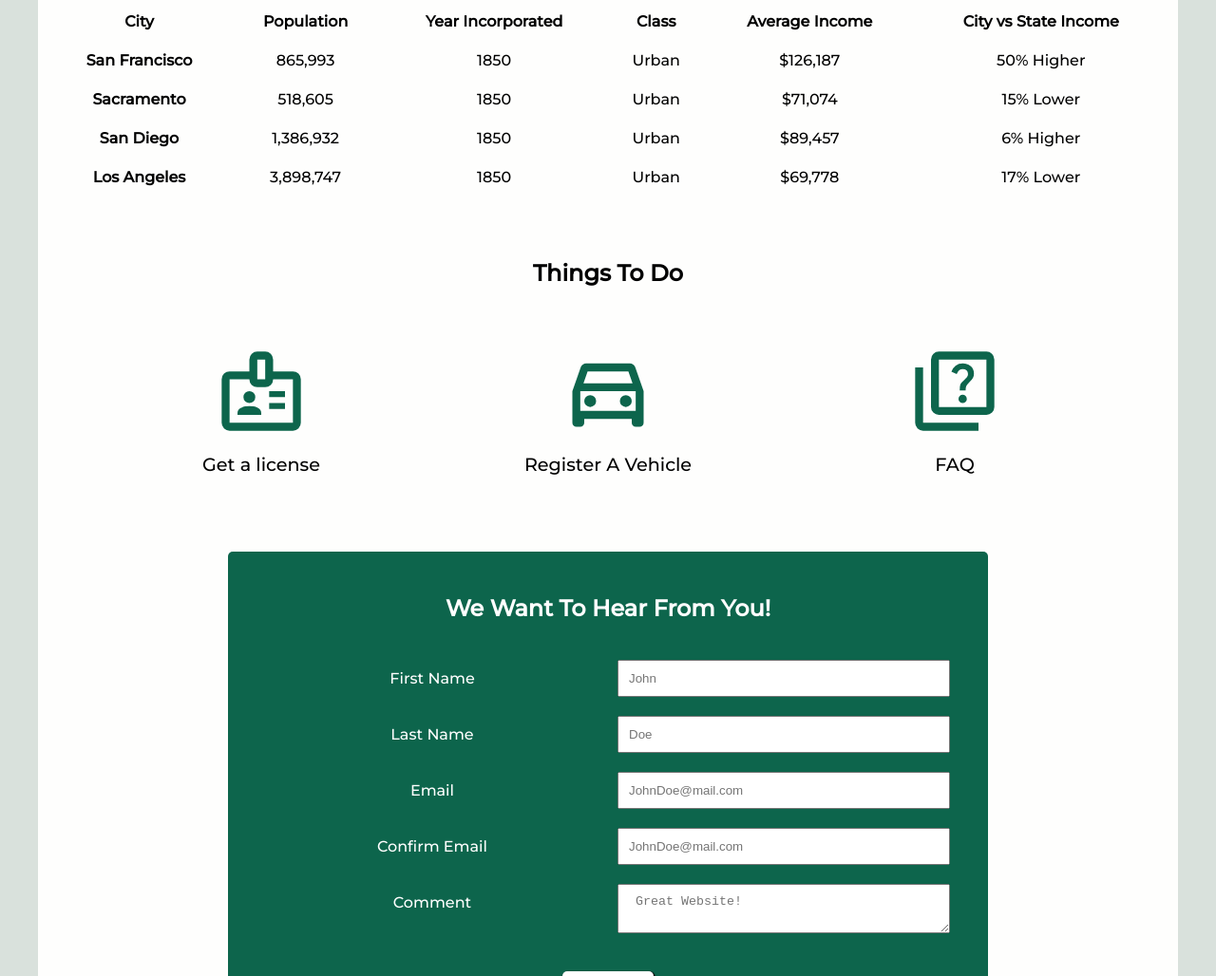
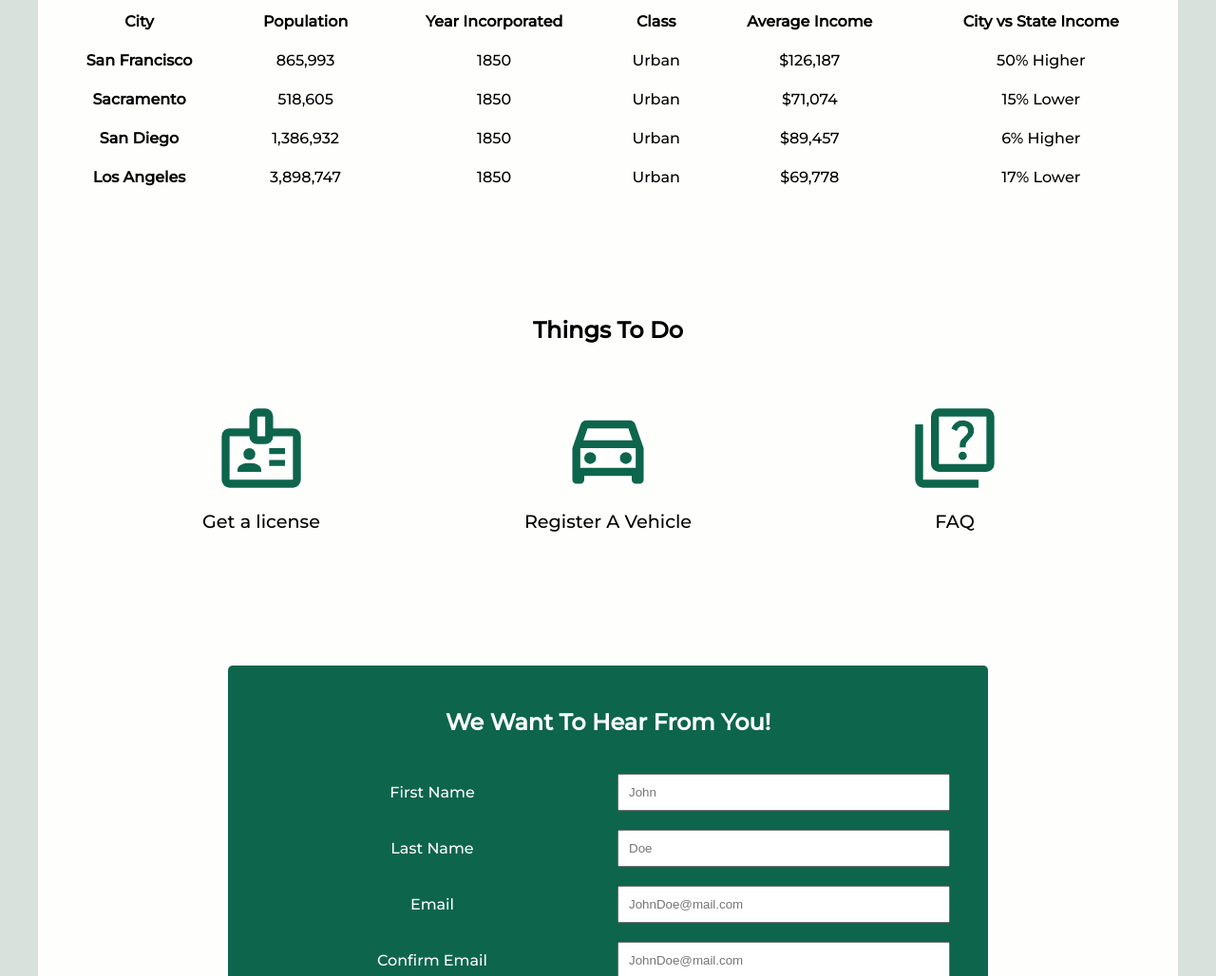
Before and after one commit to cheyannagraham/TGS, a plain HTML site: page index.html in a window 1280 px wide. Shown: the part 801-1829 px from the top of the page at 95% size. Drawn offline with Linux system fonts and the light colour scheme.

Commit message:
added padding to ttd container

```diff
--- a/styles.css
+++ b/styles.css
@@ -126,8 +126,8 @@ figure {
 }
 #things-to-do {
     text-align: center;
-    margin: 10px 0;
-    padding: 10px 0;
+    margin: 30px 0;
+    padding: 50px 0;
 }
 #things-to-do ul {
     display: flex;
```
